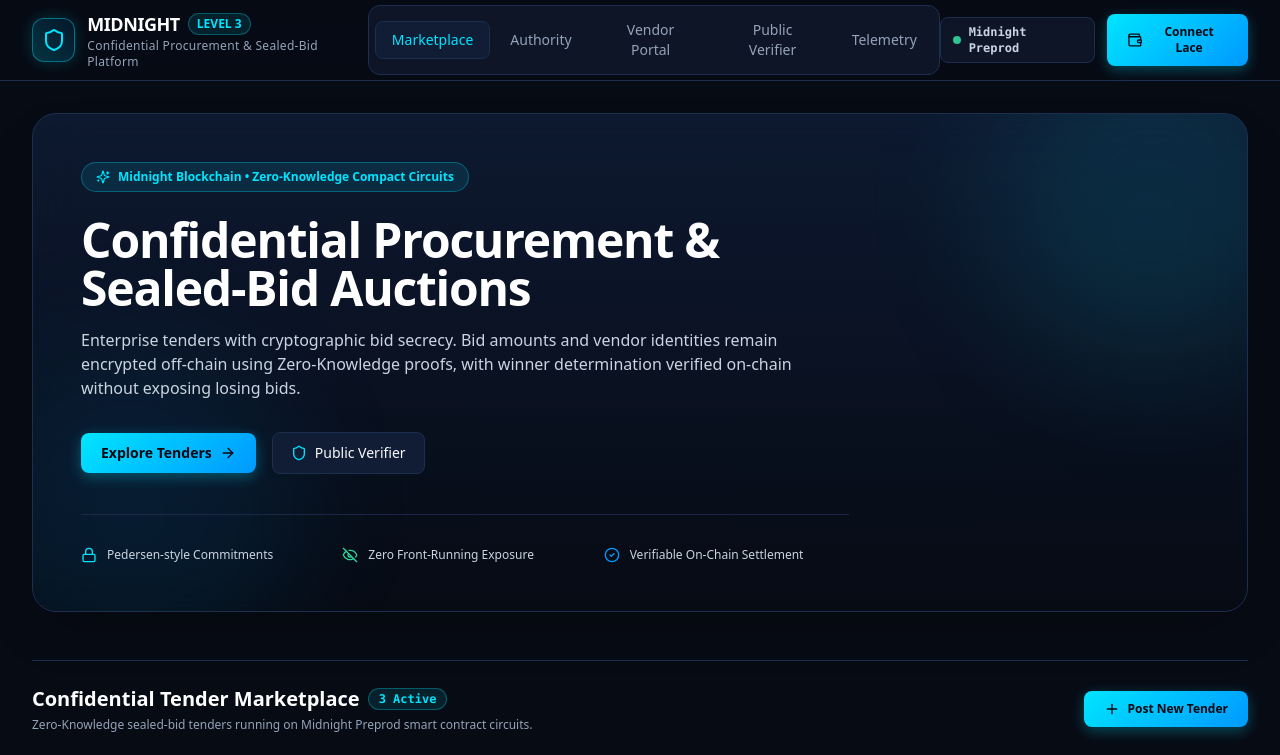
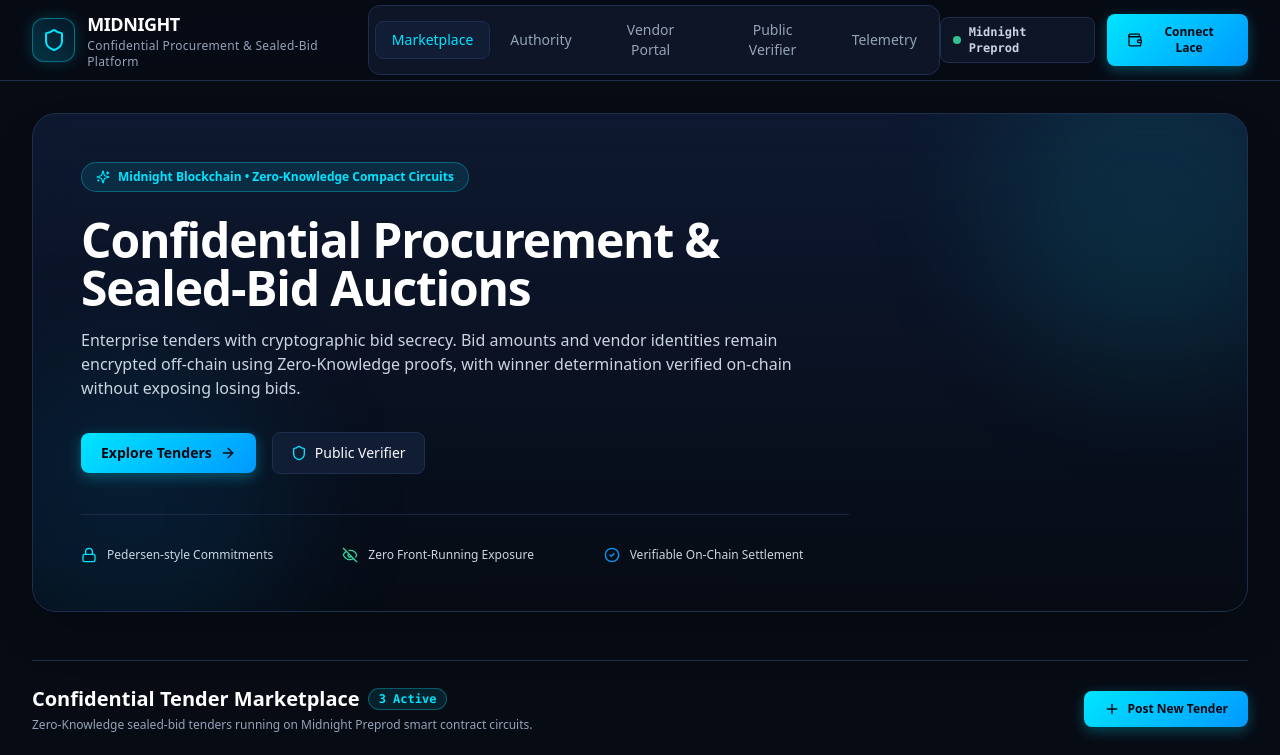
Before and after one commit to sayakkkk/tender-platform, a Next.js app in the folder ui/: page / in a window 1280 px wide. Shown: the top 755 px of the page. Built offline with nearby package versions, Linux system fonts and the light colour scheme.

Commit message:
ui: remove LEVEL 3 badge from top navigation header

```diff
--- a/ui/src/components/layout/Header.tsx
+++ b/ui/src/components/layout/Header.tsx
@@ -62,9 +62,7 @@
             <div>
               <div className="flex items-center gap-2">
                 <span className="font-bold text-lg tracking-tight text-white">MIDNIGHT</span>
-                <span className="text-xs font-semibold px-2 py-0.5 rounded-full bg-[#00E5FF]/10 text-[#00E5FF] border border-[#00E5FF]/30">
-                  LEVEL 3
-                </span>
+
               </div>
               <p className="text-xs text-slate-400 font-medium tracking-wide">
                 Confidential Procurement & Sealed-Bid Platform
```
